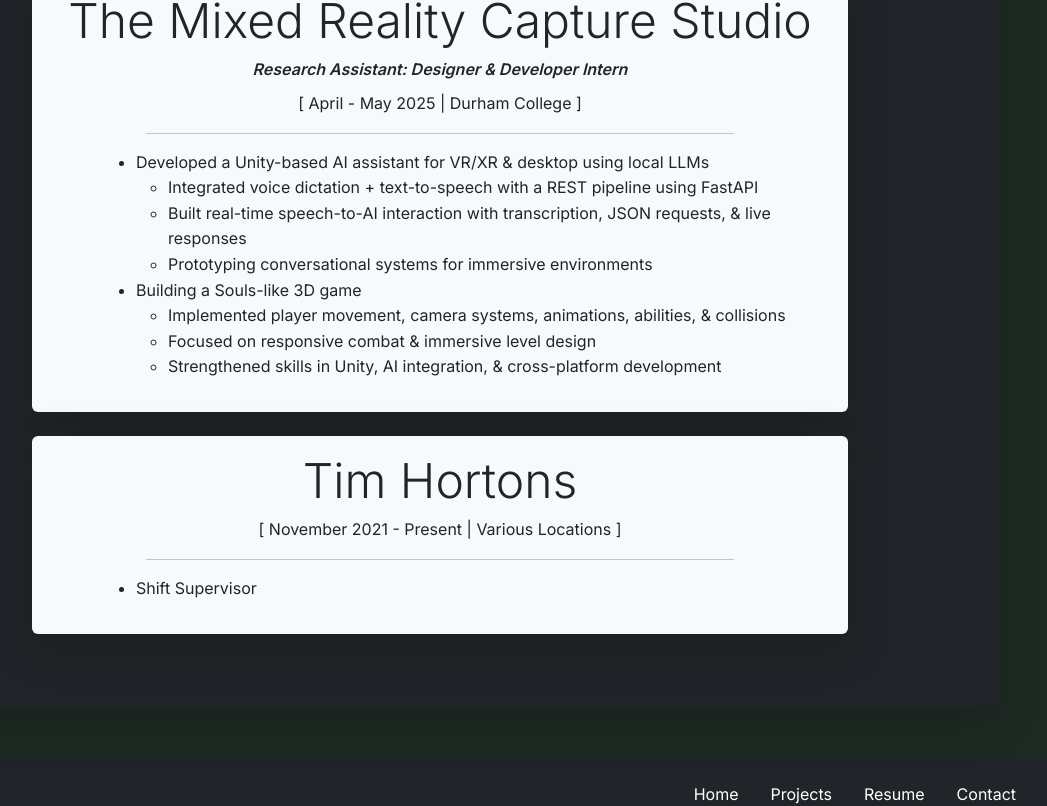
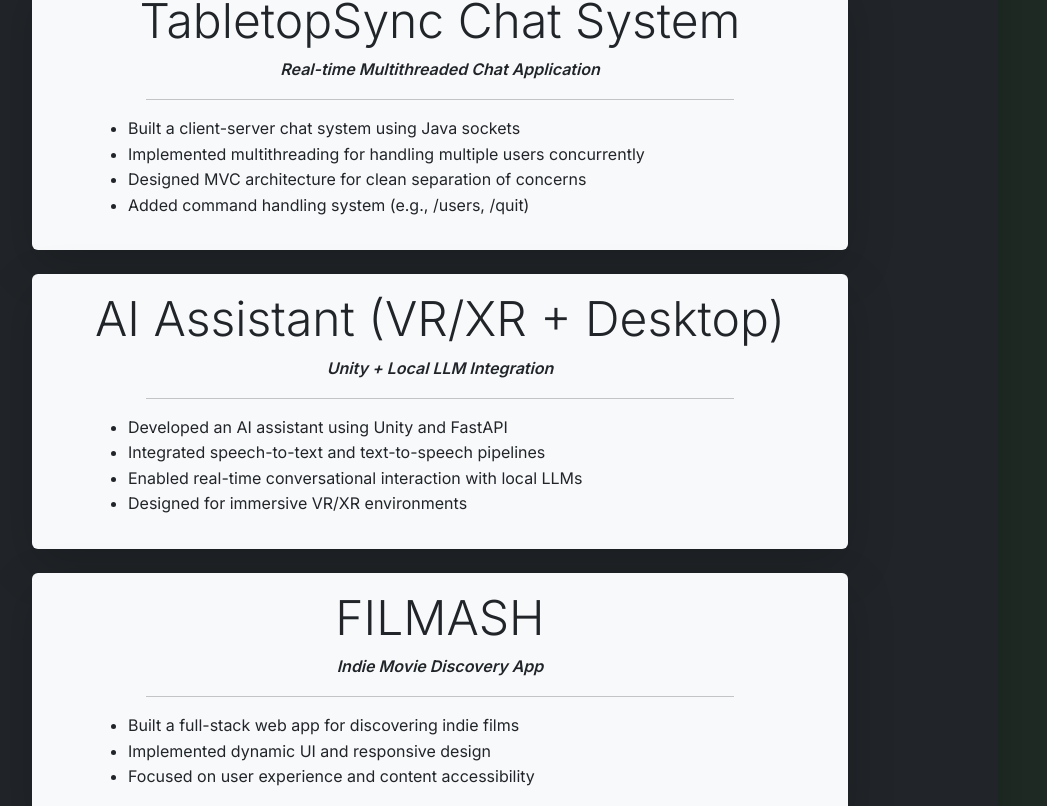
Before and after one commit to RamiyanGangatharan/Portfolio2025, a Next.js app in the folder client/: page / in a window 1280 px wide. Shown: the part 1008-1814 px from the top of the page, without its empty margins (200-1247 px from the left). Built offline with nearby package versions, Linux system fonts and the light colour scheme.

Commit message:
added more

```diff
--- a/client/src/pages/_app.js
+++ b/client/src/pages/_app.js
@@ -1,23 +1,15 @@
 import "@/lib/fontawesome";
 
 import "@/styles/globals.css";
-import "@/styles/splash.css";
 import "@/pages/content/mdstyles.css";
-
 import "bootstrap/dist/css/bootstrap.min.css";
 
-import { useEffect, useState } from "react";
-import SplashScreen from "./components/layout/splash";
+import { useEffect } from "react";
 
 export default function App({ Component, pageProps }) {
-
-  const [loading, setLoading] = useState(true);
-
   useEffect(() => {
     import("bootstrap/dist/js/bootstrap.bundle.min.js");
-    const timer = setTimeout(() => { setLoading(false);}, 1000);
-    return () => clearTimeout(timer);
   }, []);
 
-  return loading ? (<SplashScreen onComplete={() => setLoading(false)} />) : (<Component {...pageProps} />);
+  return <Component {...pageProps} />;
 }
--- a/client/src/pages/index.js
+++ b/client/src/pages/index.js
@@ -44,8 +44,65 @@
           <p className="mt-4 text-white-50 lead">Open to Opportunities</p>
         </div>
 
+        {/* PROJECTS SECTION */}
         <div className="text-white bg-dark shadow-lg border-0 p-5 mb-5 mt-5 rounded w-100">
-          <h2 className="display-4 fw-bold">Experience &amp; Projects</h2>
+          <h2 className="display-4 fw-bold">Projects</h2>
+          <hr className="w-50 mx-auto opacity-25" />
+
+          <div className="card bg-light border-0 shadow-lg mb-4 mt-4">
+            <div className="card-body">
+              <p className="card-title text-dark display-5">TabletopSync Chat System</p>
+              <p className="card-text text-dark fw-bold fst-italic mb-2">
+                Real-time Multithreaded Chat Application
+              </p>
+              <hr className="w-75 mx-auto opacity-25" />
+              <ul className="text-start ms-5 text-dark">
+                <li>Built a client-server chat system using Java sockets</li>
+                <li>Implemented multithreading for handling multiple users concurrently</li>
+                <li>Designed MVC architecture for clean separation of concerns</li>
+                <li>Added command handling system (e.g., /users, /quit)</li>
+              </ul>
+            </div>
+          </div>
+
+          <div className="card bg-light border-0 shadow-lg mb-4 mt-4">
+            <div className="card-body">
+              <p className="card-title text-dark display-5">AI Assistant (VR/XR + Desktop)</p>
+              <p className="card-text text-dark fw-bold fst-italic mb-2">
+                Unity + Local LLM Integration
+              </p>
+              <hr className="w-75 mx-auto opacity-25" />
+              <ul className="text-start ms-5 text-dark">
+                <li>Developed an AI assistant using Unity and FastAPI</li>
+                <li>Integrated speech-to-text and text-to-speech pipelines</li>
+                <li>Enabled real-time conversational interaction with local LLMs</li>
+                <li>Designed for immersive VR/XR environments</li>
+              </ul>
+            </div>
+          </div>
+
+          <div className="card bg-light border-0 shadow-lg mb-4 mt-4">
+            <div className="card-body">
+              <p className="card-title text-dark display-5">FILMASH</p>
+              <p className="card-text text-dark fw-bold fst-italic mb-2">
+                Indie Movie Discovery App
+              </p>
+              <hr className="w-75 mx-auto opacity-25" />
+              <ul className="text-start ms-5 text-dark">
+                <li>Built a full-stack web app for discovering indie films</li>
+                <li>Implemented dynamic UI and responsive design</li>
+                <li>Focused on user experience and content accessibility</li>
+              </ul>
+            </div>
+          </div>
+
+          <button className="btn btn-outline-light btn-lg px-5 mt-3" onClick={() => window.location.href = "/projects"}>
+            View More Projects
+          </button>
+        </div>
+
+        <div className="text-white bg-dark shadow-lg border-0 p-5 mb-5 mt-5 rounded w-100">
+          <h2 className="display-4 fw-bold">Experience</h2>
           <hr className="w-50 mx-auto opacity-25" />
 
           <div className="card bg-light border-0 shadow-lg mb-4 mt-4">
@@ -56,19 +113,55 @@
               <hr className="w-75 mx-auto opacity-25" />
               <div className="ms-2">
                 <ul className="text-start ms-5 text-dark">
-                  <li>Developed a Unity-based AI assistant for VR/XR &amp; desktop using local LLMs</li>
-                    <ul>
+                  <li className="text-start ms-5 text-dark">Developed a Unity-based AI assistant for VR/XR &amp; desktop using local LLMs</li>
+                    <ul className="text-start ms-5 text-dark">
                       <li>Integrated voice dictation + text-to-speech with a REST pipeline using FastAPI</li>
                       <li>Built real-time speech-to-AI interaction with transcription, JSON requests, &amp; live responses</li>
                       <li>Prototyping conversational systems for immersive environments</li>
                     </ul>
 
-                  <li>Building a Souls-like 3D game</li>
-                  <ul>
+                  <li className="text-start ms-5 text-dark">Building a Souls-like 3D game</li>
+                  <ul className="text-start ms-5 text-dark">
                     <li>Implemented player movement, camera systems, animations, abilities, &amp; collisions</li>
                     <li>Focused on responsive combat &amp; immersive level design</li>
                     <li>Strengthened skills in Unity, AI integration, &amp; cross-platform development</li>
                   </ul>
+                </ul>
+              </div>
+            </div>
+          </div>
+
+          <div className="card bg-light border-0 shadow-lg mb-4 mt-4">
+            <div className="card-body">
+              <p className="card-title text-dark display-5">Freelance Software Consultant</p>
+              <p className="card-text text-dark mb-2">[ January 2023 - Present | Hybrid ]</p>
+              <hr className="w-75 mx-auto opacity-25" />
+              <div className="ms-2">
+                <ul className="text-start ms-5 text-dark">
+                  <li className="text-start ms-5 text-dark">I gave advice to other developers and did code reviews.</li>
+                </ul>
+              </div>
+              <p className="fw-bold lead">Notable Projects</p>
+              <hr className="w-25 mx-auto opacity-25"></hr>
+                  <ul className="text-start ms-5 text-dark">
+                    <li className="text-start ms-5 text-dark">FILMASH: An indie movie application.</li>
+                    <li className="text-start ms-5 text-dark">KIBATI Auto Shop: A storefront for car parts.</li>
+                  </ul>
+            </div>
+          </div>
+
+
+          <div className="card bg-light border-0 shadow-lg mb-4 mt-4">
+            <div className="card-body">
+              <p className="card-title text-dark display-5">Programming Tutor</p>
+              <p className="card-text text-dark fw-bold fst-italic mb-2">Private Tutor</p>
+              <p className="card-text text-dark mb-2"> [ September 2023 - April 2025 | Hybrid ]</p>
+              <hr className="w-75 mx-auto opacity-25" />
+              <div className="ms-2">
+                <ul className="text-start ms-5 text-dark">
+                  <li className="text-start ms-5 text-dark">Provide personalized programming tutoring in C#, Java, Python, SQL, and general web development</li>
+                  <li className="text-start ms-5 text-dark">Tailor lessons to individual learning styles &amp; goals</li>
+                  <li className="text-start ms-5 text-dark">Help students build strong coding foundations &amp; problem-solving skills</li>
                 </ul>
               </div>
             </div>
@@ -81,8 +174,24 @@
               <hr className="w-75 mx-auto opacity-25" />
               <div className="ms-2">
                 <ul className="text-start ms-5 text-dark">
-
-                    <li>Shift Supervisor</li>
+                    <li className="text-start ms-5">Shift Supervisor</li>
+                      <ul className="text-start ms-5">
+                        <li>Lead teams of 3-12 employees in a fast-paced environment</li>
+                        <li>Ensure high-quality customer service &amp; efficient operations</li>
+                        <li>Handle cash management, inventory control, and staff</li>
+                      </ul>
+                      <li className="text-start ms-5">Team Lead</li>
+                      <ul className="text-start ms-5">
+                        <li>Intermediary position where I was an apprentice to my manager.</li>
+                        <li>Assisted in training, scheduling, &amp; daily operations</li>
+                        <li>Gained leadership experience &amp; operational knowledge</li>
+                      </ul>
+                      <li className="text-start ms-5">Team Member/Counter Staff</li>
+                      <ul className="text-start ms-5">
+                        <li>Provided customer service in a high-volume setting</li>
+                        <li>Prepared food &amp; beverages while maintaining quality standards</li>
+                        <li>Collaborated with team members to ensure smooth operations</li>
+                      </ul>
                   </ul>
               </div>
             </div>
```
